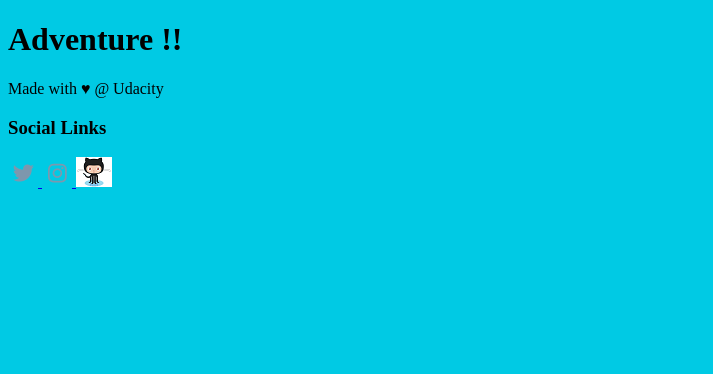
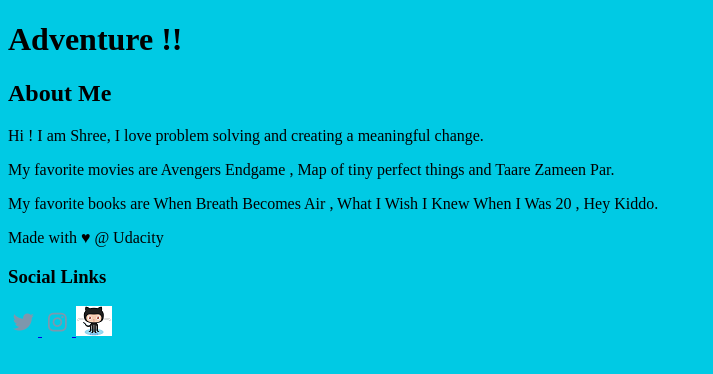
Before and after one commit to shreelakshmijoshi/new-git-project, a plain HTML site: page index.html in a window 1280 px wide. Shown: the whole page, without its empty margins (0-713 px from the left). Drawn offline with Linux system fonts and the light colour scheme.

Commit message:
Add About Me in index.html, don't know why it changed after merging

```diff
--- a/index.html
+++ b/index.html
@@ -20,6 +20,15 @@
 
         </main>
     </div>
+<!-- start of the new content BY ME :( even after merging -->
+<aside>
+	<h2>About Me</h2>
+	<p>Hi ! I am Shree, I love problem solving and creating a meaningful change. </p>
+	<p>My favorite movies are Avengers Endgame , Map of tiny perfect things and Taare Zameen Par. </p>
+	<p>My favorite books are When Breath Becomes Air , What I Wish I Knew When I Was 20 , Hey Kiddo. </p>
+</aside>
+
+
 
     <footer>
         Made with ♥ @ Udacity
```
